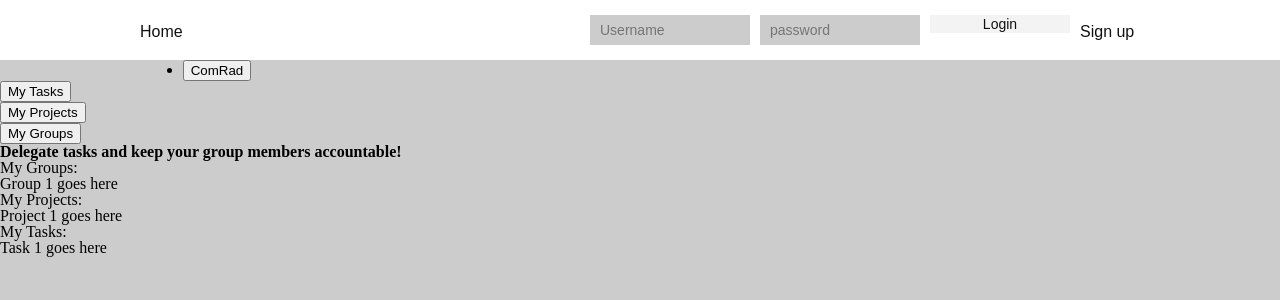
After one commit to smganci/426FinalProject, a PHP site: page /home.php in a window 1280 px wide. The commit adds this page. Shown: the top 300 px of the page. Run offline with PHP 8.4, Linux system fonts and the light colour scheme.

Commit message:
PHP UPGRADE
redesigned login with php

```diff
--- /dev/null
+++ b/footer.php
@@ -0,0 +1,3 @@
+</body>
+
+</html>
--- /dev/null
+++ b/header.php
@@ -0,0 +1,46 @@
+<?php
+//must have session start to be logged in
+session_start();
+
+?>
+
+<!DOCTYPE html>
+
+
+<html>
+
+<head>
+    <title>ComRad</title>
+    <link rel="stylesheet" type="text/css" href="style.css">
+</head>
+
+<body>
+    <header>
+        <nav>
+            <div class="main-wrapper">
+                <ul>
+                  <li><a href="home.php">Home</a></li>
+                </ul>
+                <div class="nav-login">
+                    <?php
+                        if(isset($_SESSION['username'])){
+                            echo '<form action="includes/logout.php" method="POST">
+                            <button type="submit" name="submit">Logout</button>
+                        </form>';
+                        }else{
+                            echo '<form action="includes/login.php" method="POST">
+                            <input type="text" name="uid" placeholder="Username">
+                            <input type="text" name="pwd" placeholder="password">
+                            <button type="submit" name="submit">Login</button>
+                               </form>';
+                        }
+                    ?>
+
+                <!-- action links to php file to run method tells us we need to POST which is where the variables in the php are read from -->
+
+                    <a href="signup.php">Sign up</a>
+                </div>
+            </div>
+
+        </nav>
+    </header>
--- a/final.html
+++ b/home.php
@@ -1,15 +1,7 @@
-<!--final.html-->
-<!DOCTYPE html>
+<?php
+include_once "header.php";
+?>
 
-<html lang="en">
-
-<head>
-    <title>Login</title>
-    <link rel="stylesheet" type="text/css" href="final.css" />
-
-</head>
-
-<body>
     <ul class="navigationContainer">
         <li class='navButton'><button id="homeNav">ComRad</a></li>
         <li class='navButton'><button id="taskNav">My Tasks</li>
@@ -17,25 +9,16 @@
         <li class='navButton'><button id="groupsNav">My Groups</li>
     </ul>
 
+    <?php
+                if(isset($_SESSION['username'])){
+                    echo "<h1> Welcome, ".$_SESSION['first_name']."</h1>";
+                }
+     ?>
+
     <h2 id='subtitle'>Delegate tasks and keep your group members accountable!</h2>
 
     <div class="widgetBoard">
     <!--WIDGETS-->
-        <div class:"widget" id="loginWidget" >
-            <table>
-                <tr>
-                    <td>Username/Email:</td>
-                    <td><input type:"text" name="usernameField"><td>
-                </tr>
-                <tr>
-                    <td>Password:</td>
-                    <td><input type:"text" name="passwordField"><td>
-                </tr>
-                <tr>
-                    <td><button>Login</td>
-            </table>
-        </div>
-
         <div id="groupsWidget">
             <table>
                 <tr>
@@ -72,6 +55,7 @@
     </div>
 
 
-</body>
+<?php
+    include_once "footer.php";
 
-</html>
+?>
--- /dev/null
+++ b/style.css
@@ -0,0 +1,341 @@
+/*
+html5doctor.com Reset Stylesheet
+v1.6.1
+Last Updated: 2010-09-17
+Author: Richard Clark - http://richclarkdesign.com
+Twitter: @rich_clark
+*/
+
+html, body, div, span, object, iframe,
+h1, h2, h3, h4, h5, h6, p, blockquote, pre,
+abbr, address, cite, code,
+del, dfn, em, img, ins, kbd, q, samp,
+small, strong, sub, sup, var,
+b, i,
+dl, dt, dd, ol, ul, li,
+fieldset, form, label, legend,
+table, caption, tbody, tfoot, thead, tr, th, td,
+article, aside, canvas, details, figcaption, figure,
+footer, header, hgroup, menu, nav, section, summary,
+time, mark, audio, video {
+    margin:0;
+    padding:0;
+    border:0;
+    outline:0;
+    font-size:100%;
+    vertical-align:baseline;
+    background:transparent;
+}
+
+body {
+    line-height:1;
+}
+
+article,aside,details,figcaption,figure,
+footer,header,hgroup,menu,nav,section {
+    display:block;
+}
+
+nav ul {
+    list-style:none;
+}
+
+blockquote, q {
+    quotes:none;
+}
+
+blockquote:before, blockquote:after,
+q:before, q:after {
+    content:'';
+    content:none;
+}
+
+a {
+    margin:0;
+    padding:0;
+    font-size:100%;
+    vertical-align:baseline;
+    background:transparent;
+}
+
+/* change colours to suit your needs */
+ins {
+    background-color:#ff9;
+    color:#000;
+    text-decoration:none;
+}
+
+/* change colours to suit your needs */
+mark {
+    background-color:#ff9;
+    color:#000;
+    font-style:italic;
+    font-weight:bold;
+}
+
+del {
+    text-decoration: line-through;
+}
+
+abbr[title], dfn[title] {
+    border-bottom:1px dotted;
+    cursor:help;
+}
+
+table {
+    border-collapse:collapse;
+    border-spacing:0;
+}
+
+/* change border colour to suit your needs */
+hr {
+    display:block;
+    height:1px;
+    border:0;
+    border-top:1px solid #cccccc;
+    margin:1em 0;
+    padding:0;
+}
+
+input, select {
+    vertical-align:middle;
+}
+
+
+
+/* My code below */
+
+.main-wrapper{
+    margin: 0 auto;
+    width:1000px;
+}
+
+a {
+    text-decoration: none;
+}
+
+body{
+    background-color:#ccc;
+}
+
+header nav{
+    width:100%;
+    height:60px;
+    background-color: #fff;
+}
+
+header nav ul{
+    float:left;
+}
+header nav ul li{
+    float: left;
+    list-style: none;
+}
+header nav ul li a{
+   font-family: arial;
+   font-size: 16px;
+   color: #111;
+   line-height: 63px;
+}
+
+/* below is what is styling the login */
+header .nav-login{
+    float: right;
+
+}
+
+header .nav-login form{
+    float: left;
+    padding-top: 15px;
+}
+
+header .nav-login form input{
+    float: left;
+    width: 140px;
+    height: 30 px;
+    padding:0px 10px;
+    margin-right: 10px;
+    border:none;
+    background-color: #ccc;
+    font-family: arial;
+    font-size: 14px;
+    color: #111;
+    line-height: 30px;
+
+}
+/* styling button */
+header .nav-login form button{
+    float: left;
+    width: 140px;
+    height: 30 px;
+    margin-right: 10px;
+    border:none;
+    background-color: #f3f3f3;
+    font-family: arial;
+    font-size: 14px;
+    color: #111;
+    cursor:pointer;
+
+}
+header .nav-login form button:hover{
+    background-color: #ccc;
+
+}
+
+header .nav-login a {
+    display:block;
+    width: 60px;
+    height: 60px;
+    border:none;
+    background-color:white;
+    cursor: pointer;
+    font-family: arial;
+    font-size: 16px;
+    color: #111;
+    line-height: 63px;
+    float: left;
+
+}
+
+/* styling body of page */
+.main-container{
+    padding-top: 40px;
+}
+
+.main-container h2{
+    font-family:arial;
+    font-size:40px;
+    color:#111;
+    line-height:50px;
+    /* below will center align text */
+    text-align: center;
+}
+/* styling of signup form  in signup.php*/
+.signup-form{
+    width:400px;
+    margin:0 auto;
+    padding-top: 30px;
+}
+
+.signup-form input{
+    width: 90%;
+    height: 40 px;
+    padding:0px 5%;
+    margin-right: 10px;
+    margin-bottom: 4px;
+    border:none;
+    background-color: #fff;
+    font-family: arial;
+    font-size: 16px;
+    color: #111;
+    line-height: 40px;
+
+}
+
+.signup-form button{
+    display:block;
+    margin: 0 auto;
+    color: #ffffff;
+    width: 30%;
+    height: 40 px;
+    border:none;
+    background-color: #222;
+    font-family: arial;
+    font-size: 16px;
+    color: #111;
+    cursor: pointer;
+
+}
+
+.signup-form button:hover{
+
+    background-color: #111;
+
+
+}
+
+
+/* BELOW IS OUR ORIGINAL CSS */
+
+/*final.css*/
+/*
+.titleContainer {
+    display:flex;
+    border-style: double;
+    justify-content: space-around;
+}
+
+#subtitle {
+    border-style: double;
+    justify-content: space-around;
+    display:flex;
+    margin-left: 150px;
+}
+
+.navigationContainer {
+    list-style-type: none;
+    margin:0;
+    margin-left:0px;
+    width: 150px;
+    padding:0;
+    border-style: double;
+    position: fixed;
+}
+
+li {
+    display: block;
+    border-style: double;
+    color:dimgrey;
+    padding:10px;
+}
+
+li:hover {
+    color:darkgrey
+}
+
+.widgetBoard {
+    display:flex;
+    justify-content: space-around;
+    border-style: double;
+    margin-left: 150px;
+    padding-top:0;
+    flex-wrap: wrap;
+}
+
+#loginWidget {
+
+    order:1;
+    width: 300px;
+    height: 300px;
+    border-style: double;
+    margin: 10px;
+
+}
+
+#groupsWidget {
+
+    order:4;
+    border-style: double;
+    width: 300px;
+    height: 300px;
+    margin: 10px;
+
+}
+
+#projectsWidget {
+    order:3;
+
+    border-style: double;
+    width: 300px;
+    height: 300px;
+    margin: 10px;
+}
+
+#tasksWidget {
+
+    margin: 10px;
+    order:2;
+    border-style: double;
+    width: 300px;
+    height: 300px;
+} */
```
Also changed, not shown: connectToDb.php (deleted, +0 -7 lines), final.css (deleted, +0 -93 lines), form.php (added, +7 -0 lines), includes/dbconnect.php (added, +13 -0 lines), includes/login.php (added, +48 -0 lines), includes/logout.php (added, +12 -0 lines), includes/signupToDb.php (added, +66 -0 lines), index.php (added, +19 -0 lines), signup.php (added, +22 -0 lines).
